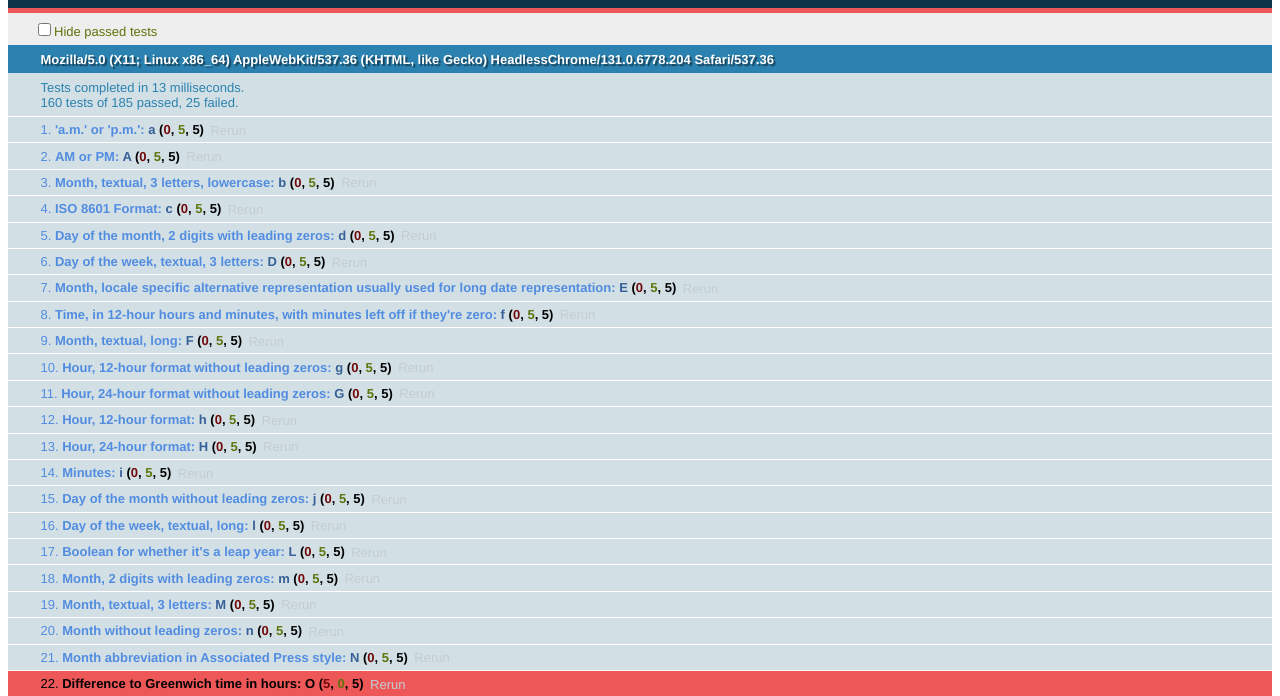
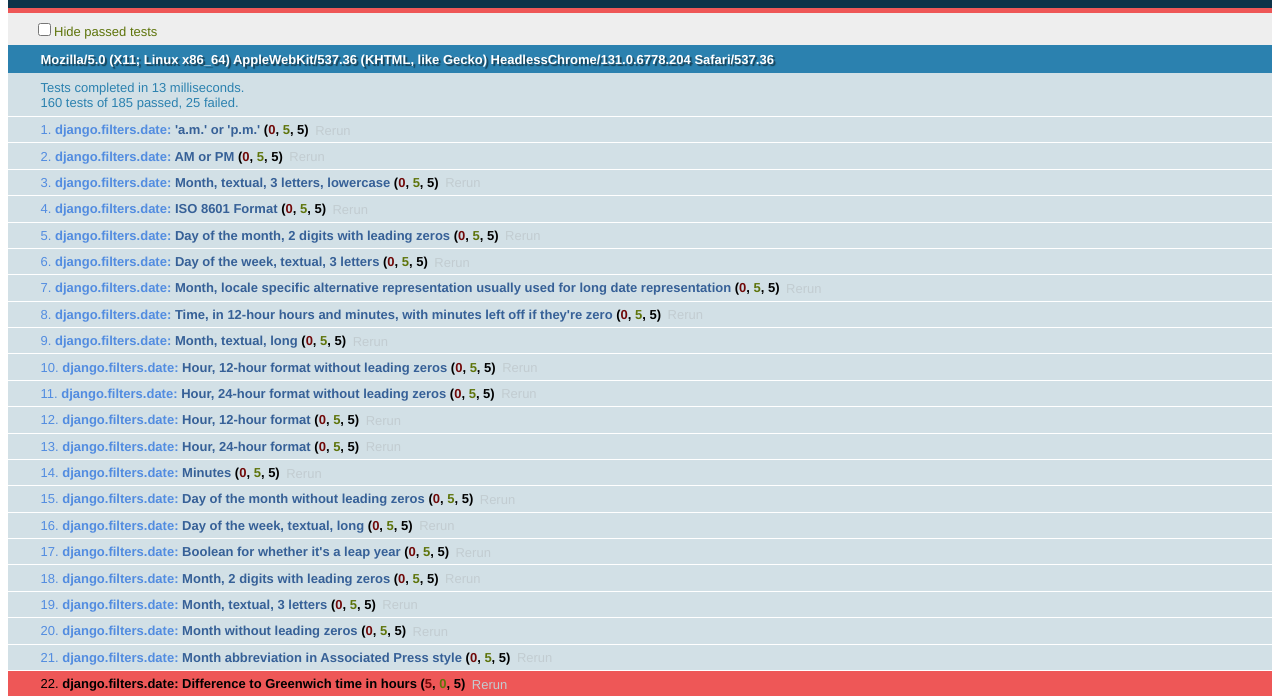
Before and after one commit to dryan/django-filters-js, a plain HTML site: page test.html in a window 1280 px wide. Shown: the part 48-744 px from the top of the page. Drawn offline with Linux system fonts and the light colour scheme.

Commit message:
renamed test.js to make testing modular

```diff
--- a/test.js
+++ b/django.filters.date-test.js
@@ -238,8 +238,8 @@ var answers =   [
     }
 ]
 
-module(formats['a']);
-test('a', dates.length, function() {
+module('django.filters.date');
+test(formats['a'], dates.length, function() {
     for (var i = dates.length - 1; i >= 0; i--) {
         var date    =   dates[i];
         var answer  =   answers[i];
@@ -247,8 +247,7 @@ test('a', dates.length, function() {
     };
 });
 
-module(formats['A']);
-test('A', dates.length, function() {
+test(formats['A'], dates.length, function() {
     for (var i = dates.length - 1; i >= 0; i--) {
         var date    =   dates[i];
         var answer  =   answers[i];
@@ -256,8 +255,7 @@ test('A', dates.length, function() {
     };
 });
 
-module(formats['b']);
-test('b', dates.length, function() {
+test(formats['b'], dates.length, function() {
     for (var i = dates.length - 1; i >= 0; i--) {
         var date    =   dates[i];
         var answer  =   answers[i];
@@ -265,8 +263,7 @@ test('b', dates.length, function() {
     };
 });
 
-module(formats['c']);
-test('c', dates.length, function() {
+test(formats['c'], dates.length, function() {
     for (var i = dates.length - 1; i >= 0; i--) {
         var date    =   dates[i];
         var answer  =   answers[i];
@@ -274,8 +271,7 @@ test('c', dates.length, function() {
     };
 });
 
-module(formats['d']);
-test('d', dates.length, function() {
+test(formats['d'], dates.length, function() {
     for (var i = dates.length - 1; i >= 0; i--) {
         var date    =   dates[i];
         var answer  =   answers[i];
@@ -283,8 +279,7 @@ test('d', dates.length, function() {
     };
 });
 
-module(formats['D']);
-test('D', dates.length, function() {
+test(formats['D'], dates.length, function() {
     for (var i = dates.length - 1; i >= 0; i--) {
         var date    =   dates[i];
         var answer  =   answers[i];
@@ -292,8 +287,7 @@ test('D', dates.length, function() {
     };
 });
 
-module(formats['E']);
-test('E', dates.length, function() {
+test(formats['E'], dates.length, function() {
     for (var i = dates.length - 1; i >= 0; i--) {
         var date    =   dates[i];
         var answer  =   answers[i];
@@ -301,8 +295,7 @@ test('E', dates.length, function() {
     };
 });
 
-module(formats['f']);
-test('f', dates.length, function() {
+test(formats['f'], dates.length, function() {
     for (var i = dates.length - 1; i >= 0; i--) {
         var date    =   dates[i];
         var answer  =   answers[i];
@@ -310,8 +303,7 @@ test('f', dates.length, function() {
     };
 });
 
-module(formats['F']);
-test('F', dates.length, function() {
+test(formats['F'], dates.length, function() {
     for (var i = dates.length - 1; i >= 0; i--) {
         var date    =   dates[i];
         var answer  =   answers[i];
@@ -319,8 +311,7 @@ test('F', dates.length, function() {
     };
 });
 
-module(formats['g']);
-test('g', dates.length, function() {
+test(formats['g'], dates.length, function() {
     for (var i = dates.length - 1; i >= 0; i--) {
         var date    =   dates[i];
         var answer  =   answers[i];
@@ -328,8 +319,7 @@ test('g', dates.length, function() {
     };
 });
 
-module(formats['G']);
-test('G', dates.length, function() {
+test(formats['G'], dates.length, function() {
     for (var i = dates.length - 1; i >= 0; i--) {
         var date    =   dates[i];
         var answer  =   answers[i];
@@ -337,8 +327,7 @@ test('G', dates.length, function() {
     };
 });
 
-module(formats['h']);
-test('h', dates.length, function() {
+test(formats['h'], dates.length, function() {
     for (var i = dates.length - 1; i >= 0; i--) {
         var date    =   dates[i];
         var answer  =   answers[i];
@@ -346,8 +335,7 @@ test('h', dates.length, function() {
     };
 });
 
-module(formats['H']);
-test('H', dates.length, function() {
+test(formats['H'], dates.length, function() {
     for (var i = dates.length - 1; i >= 0; i--) {
         var date    =   dates[i];
         var answer  =   answers[i];
@@ -355,8 +343,7 @@ test('H', dates.length, function() {
     };
 });
 
-module(formats['i']);
-test('i', dates.length, function() {
+test(formats['i'], dates.length, function() {
     for (var i = dates.length - 1; i >= 0; i--) {
         var date    =   dates[i];
         var answer  =   answers[i];
@@ -364,8 +351,7 @@ test('i', dates.length, function() {
     };
 });
 
-module(formats['j']);
-test('j', dates.length, function() {
+test(formats['j'], dates.length, function() {
     for (var i = dates.length - 1; i >= 0; i--) {
         var date    =   dates[i];
         var answer  =   answers[i];
@@ -373,8 +359,7 @@ test('j', dates.length, function() {
     };
 });
 
-module(formats['l']);
-test('l', dates.length, function() {
+test(formats['l'], dates.length, function() {
     for (var i = dates.length - 1; i >= 0; i--) {
         var date    =   dates[i];
         var answer  =   answers[i];
@@ -382,8 +367,7 @@ test('l', dates.length, function() {
     };
 });
 
-module(formats['L']);
-test('L', dates.length, function() {
+test(formats['L'], dates.length, function() {
     for (var i = dates.length - 1; i >= 0; i--) {
         var date    =   dates[i];
         var answer  =   answers[i];
@@ -391,8 +375,7 @@ test('L', dates.length, function() {
     };
 });
 
-module(formats['m']);
-test('m', dates.length, function() {
+test(formats['m'], dates.length, function() {
     for (var i = dates.length - 1; i >= 0; i--) {
         var date    =   dates[i];
         var answer  =   answers[i];
@@ -400,8 +383,7 @@ test('m', dates.length, function() {
     };
 });
 
-module(formats['M']);
-test('M', dates.length, function() {
+test(formats['M'], dates.length, function() {
     for (var i = dates.length - 1; i >= 0; i--) {
         var date    =   dates[i];
         var answer  =   answers[i];
@@ -409,8 +391,7 @@ test('M', dates.length, function() {
     };
 });
 
-module(formats['n']);
-test('n', dates.length, function() {
+test(formats['n'], dates.length, function() {
     for (var i = dates.length - 1; i >= 0; i--) {
         var date    =   dates[i];
         var answer  =   answers[i];
@@ -418,8 +399,7 @@ test('n', dates.length, function() {
     };
 });
 
-module(formats['N']);
-test('N', dates.length, function() {
+test(formats['N'], dates.length, function() {
     for (var i = dates.length - 1; i >= 0; i--) {
         var date    =   dates[i];
         var answer  =   answers[i];
@@ -427,8 +407,7 @@ test('N', dates.length, function() {
     };
 });
 
-module(formats['O']);
-test('O', dates.length, function() {
+test(formats['O'], dates.length, function() {
     for (var i = dates.length - 1; i >= 0; i--) {
         var date    =   dates[i];
         var answer  =   answers[i];
@@ -436,8 +415,7 @@ test('O', dates.length, function() {
     };
 });
 
-module(formats['P']);
-test('P', dates.length, function() {
+test(formats['P'], dates.length, function() {
     for (var i = dates.length - 1; i >= 0; i--) {
         var date    =   dates[i];
         var answer  =   answers[i];
@@ -445,8 +423,7 @@ test('P', dates.length, function() {
     };
 });
 
-module(formats['r']);
-test('r', dates.length, function() {
+test(formats['r'], dates.length, function() {
     for (var i = dates.length - 1; i >= 0; i--) {
         var date    =   dates[i];
         var answer  =   answers[i];
@@ -454,8 +431,7 @@ test('r', dates.length, function() {
     };
 });
 
-module(formats['s']);
-test('s', dates.length, function() {
+test(formats['s'], dates.length, function() {
     for (var i = dates.length - 1; i >= 0; i--) {
         var date    =   dates[i];
         var answer  =   answers[i];
@@ -463,8 +439,7 @@ test('s', dates.length, function() {
     };
 });
 
-module(formats['S']);
-test('S', dates.length, function() {
+test(formats['S'], dates.length, function() {
     for (var i = dates.length - 1; i >= 0; i--) {
         var date    =   dates[i];
         var answer  =   answers[i];
@@ -472,8 +447,7 @@ test('S', dates.length, function() {
     };
 });
 
-module(formats['t']);
-test('t', dates.length, function() {
+test(formats['t'], dates.length, function() {
     for (var i = dates.length - 1; i >= 0; i--) {
         var date    =   dates[i];
         var answer  =   answers[i];
@@ -481,8 +455,7 @@ test('t', dates.length, function() {
     };
 });
 
-module(formats['T']);
-test('T', dates.length, function() {
+test(formats['T'], dates.length, function() {
     for (var i = dates.length - 1; i >= 0; i--) {
         var date    =   dates[i];
         var answer  =   answers[i];
@@ -490,8 +463,7 @@ test('T', dates.length, function() {
     };
 });
 
-module(formats['u']);
-test('u', dates.length, function() {
+test(formats['u'], dates.length, function() {
     for (var i = dates.length - 1; i >= 0; i--) {
         var date    =   dates[i];
         var answer  =   answers[i];
@@ -499,8 +471,7 @@ test('u', dates.length, function() {
     };
 });
 
-module(formats['U']);
-test('U', dates.length, function() {
+test(formats['U'], dates.length, function() {
     for (var i = dates.length - 1; i >= 0; i--) {
         var date    =   dates[i];
         var answer  =   answers[i];
@@ -508,8 +479,7 @@ test('U', dates.length, function() {
     };
 });
 
-module(formats['w']);
-test('w', dates.length, function() {
+test(formats['w'], dates.length, function() {
     for (var i = dates.length - 1; i >= 0; i--) {
         var date    =   dates[i];
         var answer  =   answers[i];
@@ -517,8 +487,7 @@ test('w', dates.length, function() {
     };
 });
 
-module(formats['W']);
-test('W', dates.length, function() {
+test(formats['W'], dates.length, function() {
     for (var i = dates.length - 1; i >= 0; i--) {
         var date    =   dates[i];
         var answer  =   answers[i];
@@ -526,8 +495,7 @@ test('W', dates.length, function() {
     };
 });
 
-module(formats['y']);
-test('y', dates.length, function() {
+test(formats['y'], dates.length, function() {
     for (var i = dates.length - 1; i >= 0; i--) {
         var date    =   dates[i];
         var answer  =   answers[i];
@@ -535,8 +503,7 @@ test('y', dates.length, function() {
     };
 });
 
-module(formats['Y']);
-test('Y', dates.length, function() {
+test(formats['Y'], dates.length, function() {
     for (var i = dates.length - 1; i >= 0; i--) {
         var date    =   dates[i];
         var answer  =   answers[i];
@@ -544,8 +511,7 @@ test('Y', dates.length, function() {
     };
 });
 
-module(formats['y']);
-test('y', dates.length, function() {
+test(formats['y'], dates.length, function() {
     for (var i = dates.length - 1; i >= 0; i--) {
         var date    =   dates[i];
         var answer  =   answers[i];
@@ -553,8 +519,7 @@ test('y', dates.length, function() {
     };
 });
 
-module(formats['z']);
-test('z', dates.length, function() {
+test(formats['z'], dates.length, function() {
     for (var i = dates.length - 1; i >= 0; i--) {
         var date    =   dates[i];
         var answer  =   answers[i];
@@ -562,8 +527,7 @@ test('z', dates.length, function() {
     };
 });
 
-module(formats['Z']);
-test('Z', dates.length, function() {
+test(formats['Z'], dates.length, function() {
     for (var i = dates.length - 1; i >= 0; i--) {
         var date    =   dates[i];
         var answer  =   answers[i];
--- a/test.html
+++ b/test.html
@@ -6,7 +6,7 @@
 	<link rel="stylesheet" href="qunit/qunit.css" type="text/css" media="screen">
 	<script type="text/javascript" src="qunit/qunit.js"></script>
 	<script type="text/javascript" src="django-filters.js"></script>
-	<script type="text/javascript" src="test.js"></script>
+	<script type="text/javascript" src="django.filters.date-test.js"></script>
 </head>
 <body>
 	<h1 id="qunit-header">QUnit Test Suite</h1>
```
